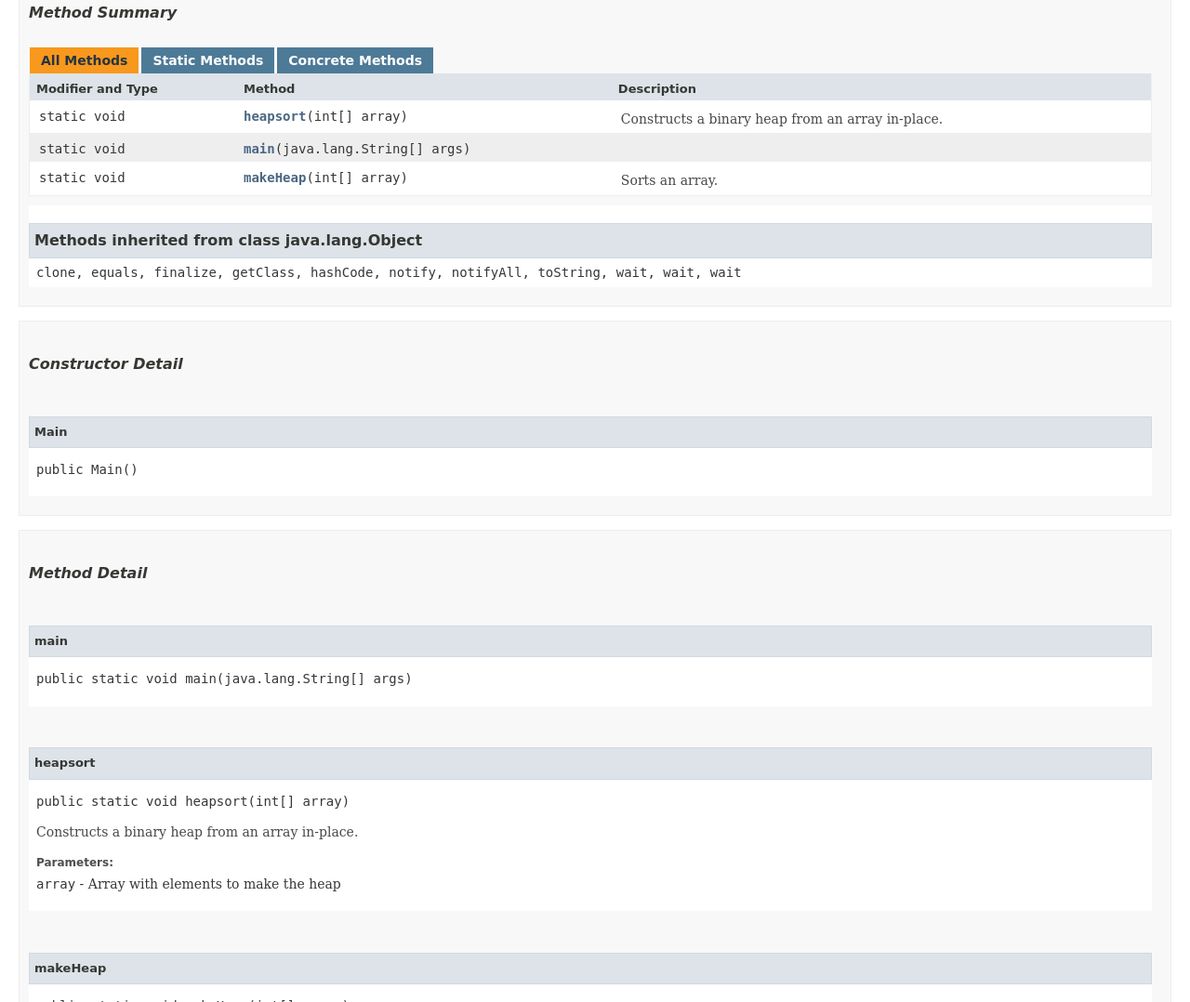
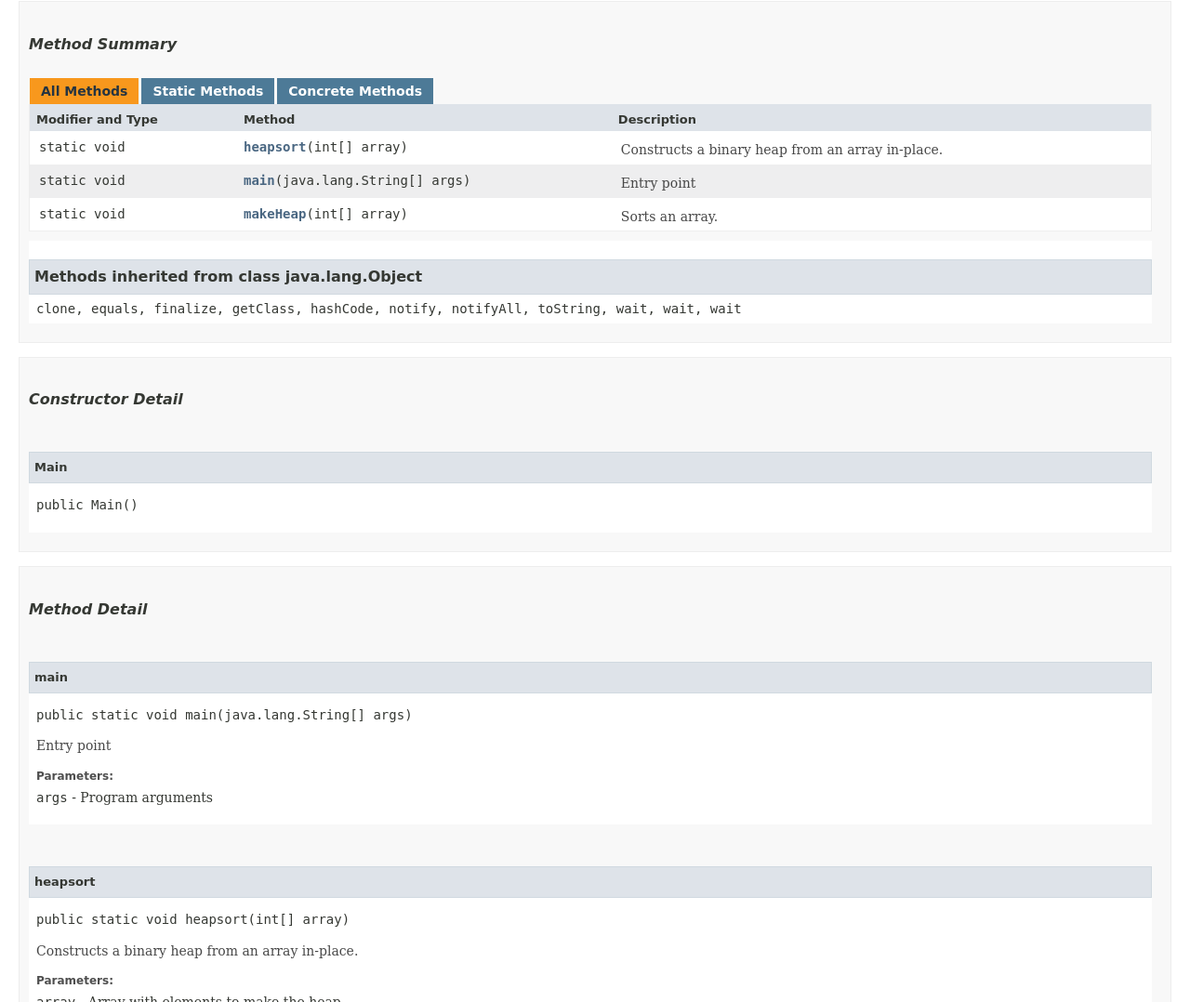
Before and after one commit to Nikitat0/syspro_oop, a plain HTML site: page Task_1_1_1/ru/nikitat0/heapsort/Main.html in a window 1280 px wide. Shown: the part 516-1594 px from the top of the page at 93% size. Drawn offline with Linux system fonts and the light colour scheme; no server answers; a script that the page names is missing; a web font is replaced by a local one.

Commit message:
Deploying to gh-pages from @ Nikitat0/syspro_oop@9c1e70538e503e22001a6bf868a15782d3f3d988 🚀

```diff
--- a/Task_1_1_1/ru/nikitat0/heapsort/Main.html
+++ b/Task_1_1_1/ru/nikitat0/heapsort/Main.html
@@ -132,6 +132,7 @@ $('.navPadding').css('padding-top', $('.fixedNav').css("height"));
 <hr>
 <pre>public class <span class="typeNameLabel">Main</span>
 extends java.lang.Object</pre>
+<div class="block">Contains all program function</div>
 </li>
 </ul>
 </div>
@@ -183,7 +184,9 @@ extends java.lang.Object</pre>
 <tr id="i1" class="rowColor">
 <td class="colFirst"><code>static void</code></td>
 <th class="colSecond" scope="row"><code><span class="memberNameLink"><a href="#main(java.lang.String%5B%5D)">main</a></span>&#8203;(java.lang.String[]&nbsp;args)</code></th>
-<td class="colLast">&nbsp;</td>
+<td class="colLast">
+<div class="block">Entry point</div>
+</td>
 </tr>
 <tr id="i2" class="altColor">
 <td class="colFirst"><code>static void</code></td>
@@ -242,6 +245,11 @@ extends java.lang.Object</pre>
 <li class="blockList">
 <h4>main</h4>
 <pre class="methodSignature">public static&nbsp;void&nbsp;main&#8203;(java.lang.String[]&nbsp;args)</pre>
+<div class="block">Entry point</div>
+<dl>
+<dt><span class="paramLabel">Parameters:</span></dt>
+<dd><code>args</code> - Program arguments</dd>
+</dl>
 </li>
 </ul>
 <a id="heapsort(int[])">
```
Also changed, not shown: Task_1_1_1/allclasses-index.html (+3 -1 lines), Task_1_1_1/index-all.html (+6 -2 lines), Task_1_1_1/ru/nikitat0/heapsort/package-summary.html (+3 -1 lines), 3 other files.
